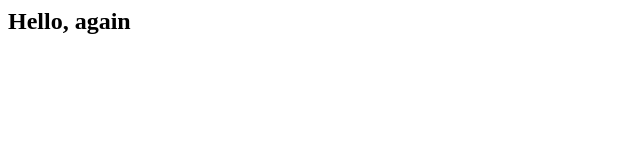
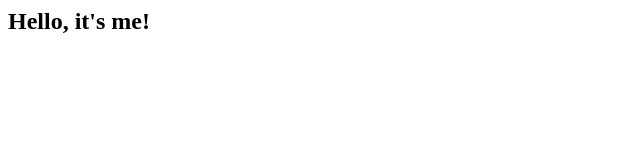
Before and after one commit to KatrinaH/testing, a plain HTML site: page index.html in a window 1280 px wide. Shown: the full height of the page, 0-640 px from the left. Drawn offline with Linux system fonts and the light colour scheme.

Commit message:
First commit on new branch

```diff
--- a/index.html
+++ b/index.html
@@ -1 +1 @@
-<h2>Hello, again</h2>
+<h2>Hello, it's me!</h2>
```
Also changed, not shown: new-file.html (added, +1 -0 lines).
